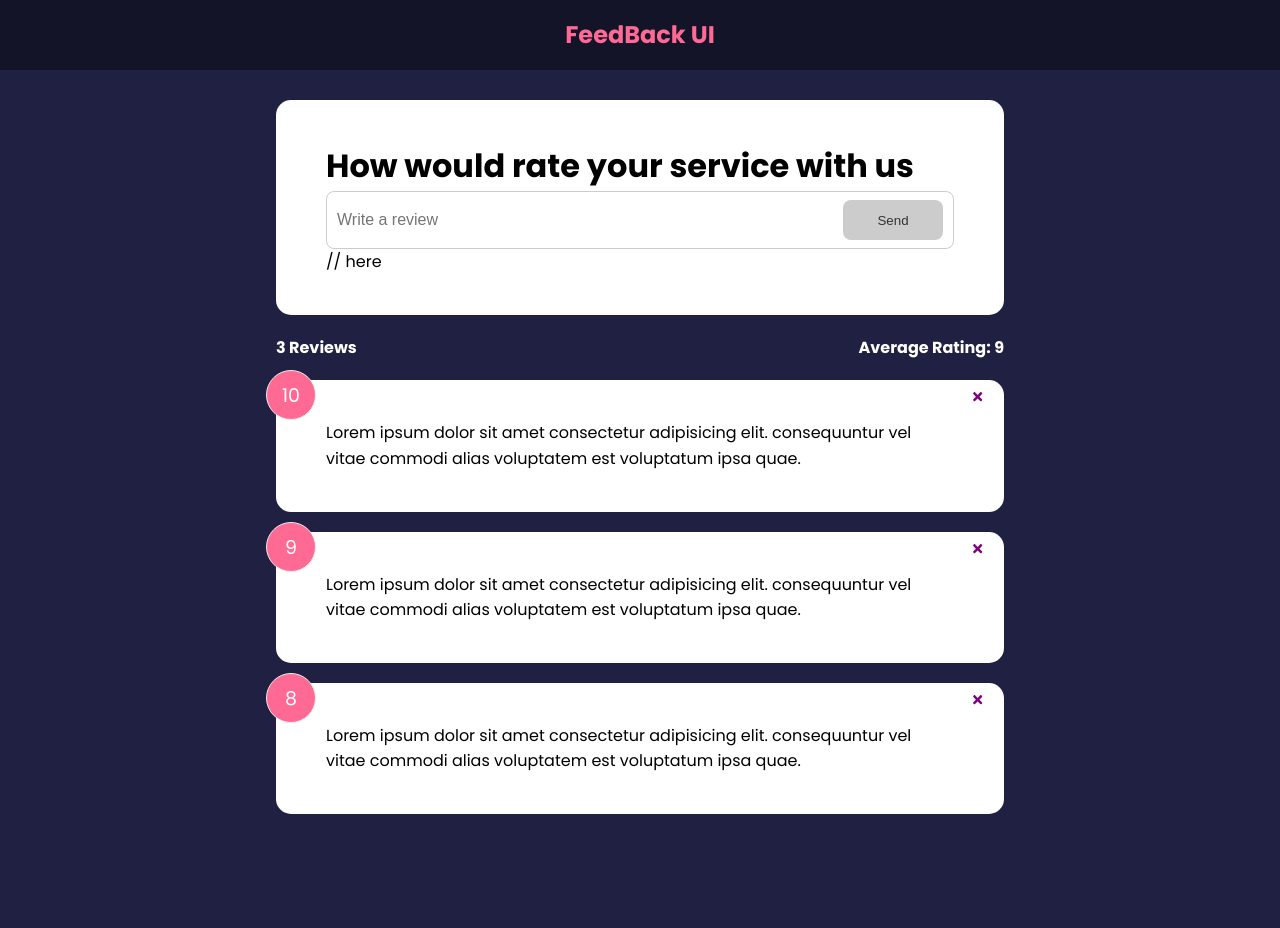
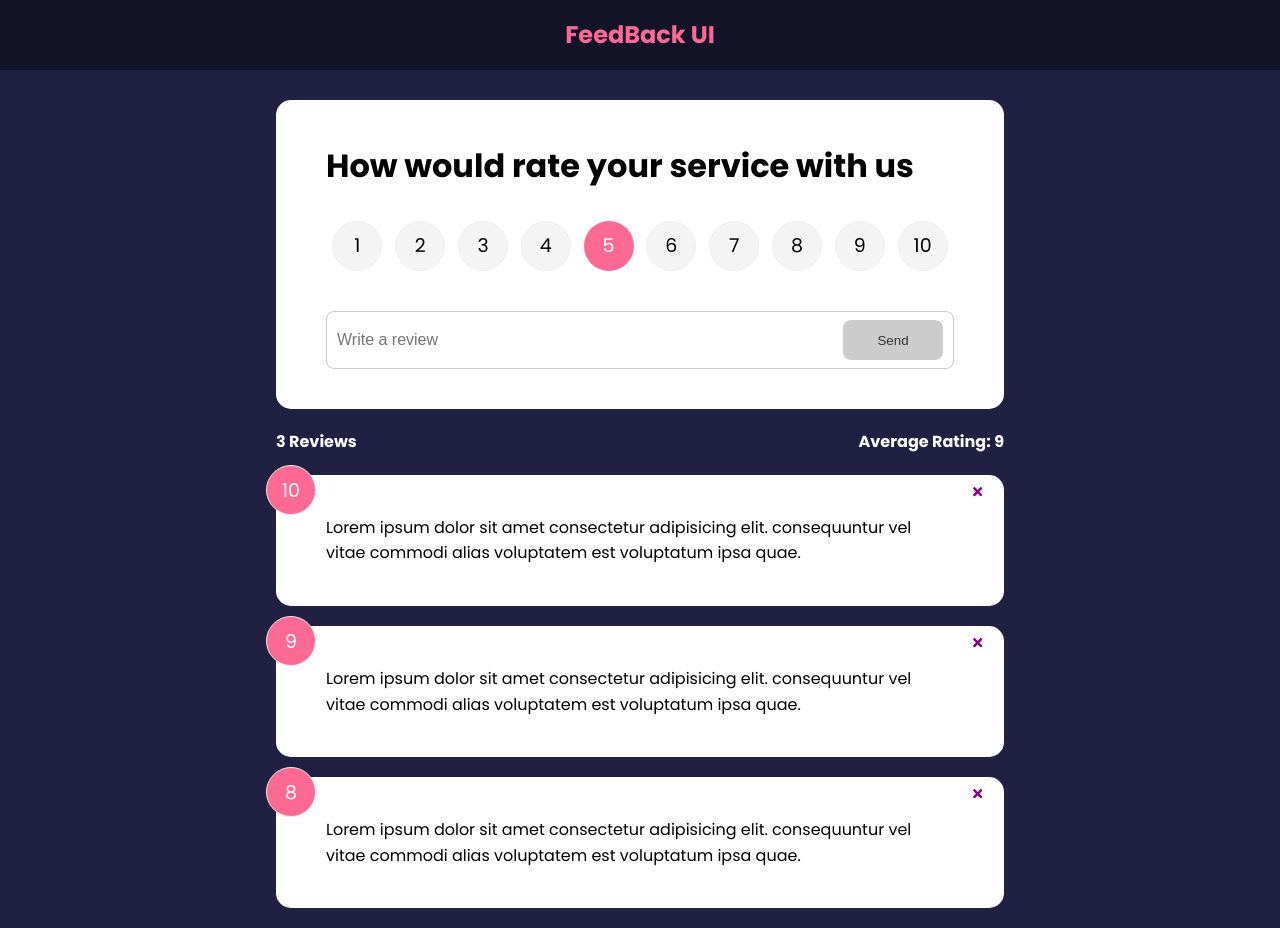
Before and after one commit to skippergoroye/FeedBack-App, a React (Vite) app: page / in a window 1280 px wide. Before the commit the page ends 834 px from the top, so only its background shows below. Built offline with nearby package versions, Linux system fonts and the light colour scheme.

Commit message:
addfeedback box working

```diff
--- a/package.json
+++ b/package.json
@@ -11,7 +11,8 @@
   "dependencies": {
     "react": "^18.2.0",
     "react-dom": "^18.2.0",
-    "react-icons": "^4.8.0"
+    "react-icons": "^4.8.0",
+    "uuid": "^9.0.0"
   },
   "devDependencies": {
     "@types/react": "^18.0.28",
--- a/src/App.jsx
+++ b/src/App.jsx
@@ -1,3 +1,4 @@
+import { v4 as uuidV4 } from 'uuid'
 import { useState } from "react";
 import reactLogo from "./assets/react.svg";
 import viteLogo from "/vite.svg";
@@ -16,6 +17,12 @@
   const [feedback, setFeedBack] = useState(FeedBackData)
 
 
+  const addFeedback = (newFeedback) => {
+    newFeedback.id = uuidV4()
+    setFeedBack([newFeedback, ...feedback])
+    // console.log(newFeedback)
+  }
+
   const deleteFeedBack = (id) =>  {
     // console.log('App', id)
     if(window.confirm('Are you sure you want to delete?')) {
@@ -28,8 +35,8 @@
     <>
       <Header />
       <div className="container">
-        <FeedbackForm  />
-        <FeedbackStats feedback={feedback}/>
+        <FeedbackForm  handleAdd={addFeedback} />
+        <FeedbackStats feedback={feedback} />
         <FeedbackList feedback={feedback} handleDelete={deleteFeedBack} />
       </div>
     </>
--- a/src/components/FeedbackForm.jsx
+++ b/src/components/FeedbackForm.jsx
@@ -1,10 +1,12 @@
 import React, { useState } from "react";
 import Card from "./shared/Card";
 import Button from "./shared/Button";
+import RatingSelect from "./RatingSelect";
 
 
-const FeedbackForm = () => {
+const FeedbackForm = ({ handleAdd }) => {
   const [text, setText] = useState('');
+  const [rating, setRating] = useState(10);
   const [btnDisabled, setBtnDisabled] = useState(true);
   const [message, setMessage] = useState('');
 
@@ -25,12 +27,29 @@
     }
 
 
+    const handleSubmit = (e) => {
+      e.preventDefault()
+      if(text.trim().length > 10){
+        const newFeedback = {
+          text,
+          rating,
+        }
+
+        handleAdd(newFeedback)
+        setText('')
+        console.log(newFeedback)
+      }
+
+    }
+
+
 
   return (
     <Card>
-      <form>
+      <form onSubmit={handleSubmit}>
             <h1>How would rate your service with us</h1>
             {/* @todo -  rating select component */}
+            <RatingSelect select={(rating) => setRating(rating)}/>
             <div className="input-group">
                 <input
                     type="text"
@@ -41,7 +60,7 @@
                 <Button type="submit" isDisabled={btnDisabled}>Send</Button>
             </div>
 
-            // here
+            {/* this shows the message  */}
             {message && <div className="message">{message}</div>}
       </form>
     </Card>
--- /dev/null
+++ b/src/components/RatingSelect.jsx
@@ -0,0 +1,128 @@
+import React, { useState } from "react";
+
+const RatingSelect = ({ select }) => {
+  const [selected, setSelected] = useState(5);
+
+  const handleChange = (e) => {
+    setSelected(+e.currentTarget.value)
+    select(+e.currentTarget.value)
+    // console.log(e.target.value)
+  }
+
+  return (
+    <ul className="rating">
+      <li>
+        <input
+          type="radio"
+          id="num1"
+          name="rating"
+          value="1"
+          onChange={handleChange}
+          checked={selected === 1}
+        />
+       <label htmlFor="num1">1</label>
+      </li>
+      <li>
+        <input
+          type="radio"
+          id="num2"
+          name="rating"
+          value="2"
+          onChange={handleChange}
+          checked={selected === 2}
+        />
+       <label htmlFor="num1">2</label>
+      </li>
+      <li>
+        <input
+          type="radio"
+          id="num3"
+          name="rating"
+          value="3"
+          onChange={handleChange}
+          checked={selected === 3}
+        />
+       <label htmlFor="num3">3</label>
+      </li>
+      <li>
+        <input
+          type="radio"
+          id="num4"
+          name="rating"
+          value="4"
+          onChange={handleChange}
+          checked={selected === 4}
+        />
+       <label htmlFor="num4">4</label>
+      </li>
+      <li>
+        <input
+          type="radio"
+          id="num5"
+          name="rating"
+          value="5"
+          onChange={handleChange}
+          checked={selected === 5}
+        />
+       <label htmlFor="num1">5</label>
+      </li>
+      <li>
+        <input
+          type="radio"
+          id="num6"
+          name="rating"
+          value="6"
+          onChange={handleChange}
+          checked={selected === 6}
+        />
+       <label htmlFor="num6">6</label>
+      </li>
+      <li>
+        <input
+          type="radio"
+          id="num7"
+          name="rating"
+          value="7"
+          onChange={handleChange}
+          checked={selected === 7}
+        />
+       <label htmlFor="num7">7</label>
+      </li>
+      <li>
+        <input
+          type="radio"
+          id="num8"
+          name="rating"
+          value="8"
+          onChange={handleChange}
+          checked={selected === 8}
+        />
+       <label htmlFor="num8">8</label>
+      </li>
+      <li>
+        <input
+          type="radio"
+          id="num9"
+          name="rating"
+          value="9"
+          onChange={handleChange}
+          checked={selected === 9}
+        />
+       <label htmlFor="num9">9</label>
+      </li>
+      <li>
+        <input
+          type="radio"
+          id="num10"
+          name="rating"
+          value="10"
+          onChange={handleChange}
+          checked={selected === 10}
+        />
+       <label htmlFor="num10">10</label>
+      </li>
+    </ul>
+  );
+};
+
+export default RatingSelect;
```
Also changed, not shown: src/components/FeedbackList.jsx (+9 -9 lines), 1 other file (tests, documents, lock files or other folders).
